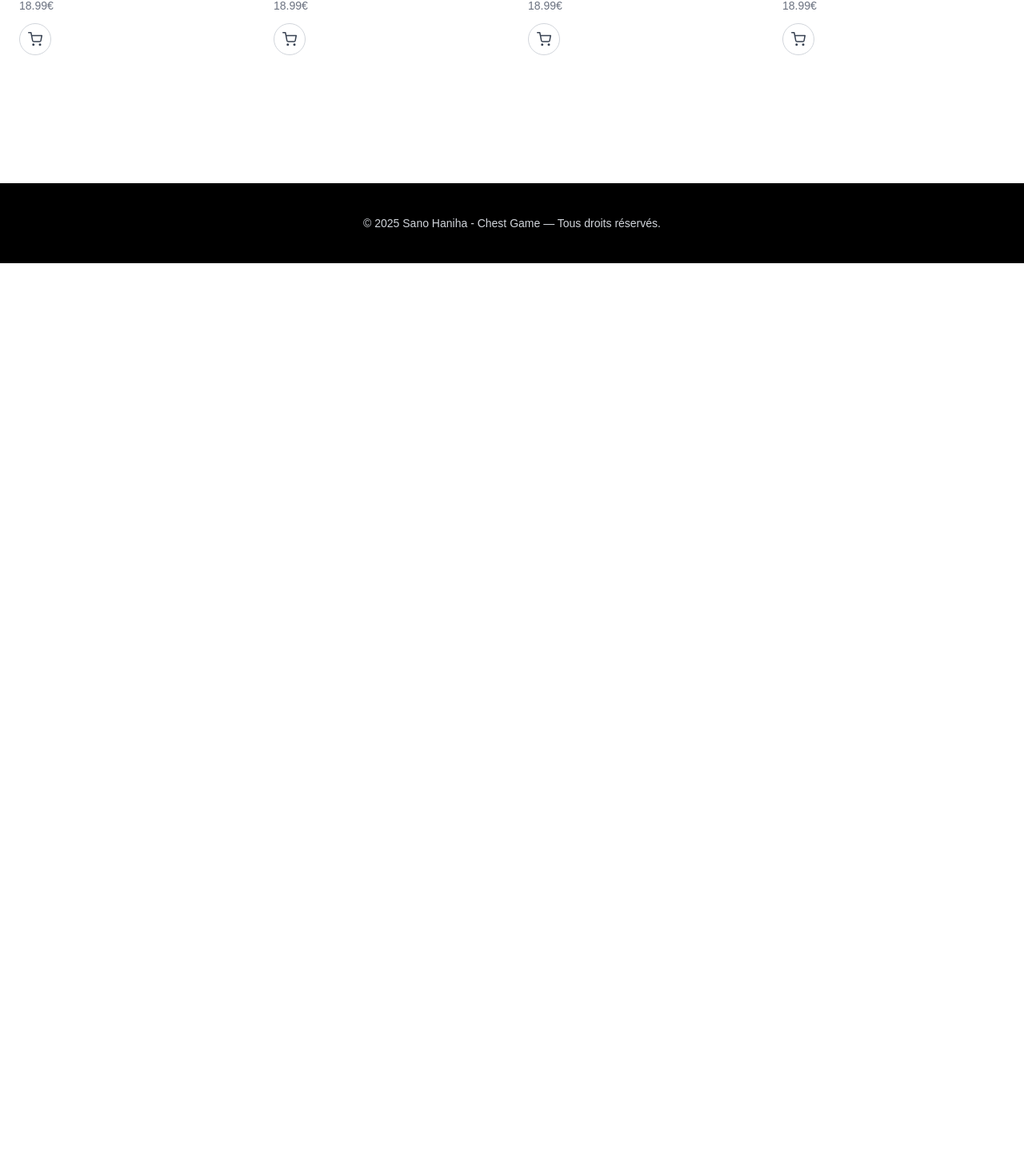
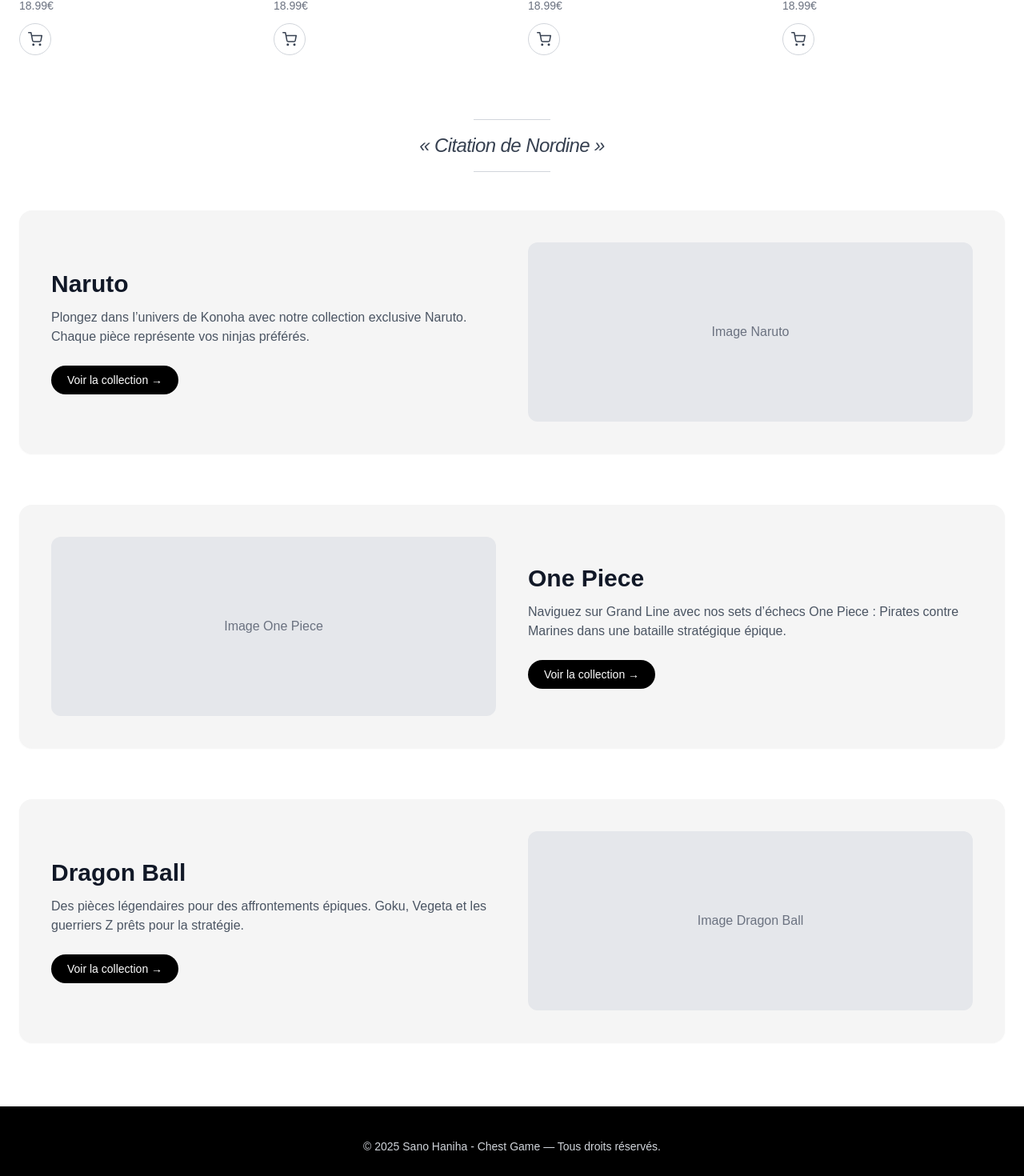
Before and after one commit to hassane-soulaimana/boutique-en-ligne, a React (Vite) app: page / in a window 1280 px wide. Shown: the part 1196-2666 px from the top of the page at 80% size. Before the commit the page ends 1525 px from the top, so only its background shows below. Built offline with nearby package versions, Linux system fonts and the light colour scheme.

Commit message:
Univers created

```diff
--- a/src/components/products/NewProducts.jsx
+++ b/src/components/products/NewProducts.jsx
@@ -3,7 +3,8 @@
 
 export default function NewProducts() {
   return (
-    <section className="w-full py-20">
+    <section className="w-full pb-8 pt-16">
+
       <div className="max-w-7xl mx-auto px-6 text-center">
 
         {/* Titre */}
@@ -15,20 +16,17 @@
         </p>
 
         {/* Grid */}
-        <div className="grid grid-cols-1 sm:grid-cols-2 md:grid-cols-4 gap-10 mt-12">
+        <div className="grid grid-cols-1 sm:grid-cols-2 md:grid-cols-4 gap-10 mt-16">
 
-          {/* Placeholder produits (4 produits fictifs pour la maquette) */}
-          {/* Les vraies images arriveront du backend */}
           {[1, 2, 3, 4].map((n) => (
             <Link
               to="/collections"
               key={n}
               className="group flex flex-col text-left cursor-pointer"
             >
+
               {/* IMAGE */}
               <div className="w-full h-48 bg-gray-200 rounded-xl shadow-sm overflow-hidden relative group-hover:shadow-md transition">
-                {/* Ici le backend insérera l'image réelle */}
-                {/* <img src={product.image} alt={product.title} ... /> */}
                 <div className="absolute inset-0 flex items-center justify-center text-gray-400 text-sm">
                   Image à venir
                 </div>
--- /dev/null
+++ b/src/components/univers/Univers.jsx
@@ -0,0 +1,103 @@
+import { Link } from "react-router-dom";
+
+export default function Univers() {
+  return (
+    <section className="w-full py-13">
+
+
+<div className="w-full my-12 flex flex-col items-center text-center">
+
+
+  <div className="h-px w-24 bg-gray-300 mb-4"></div>
+
+  <span className="italic text-2xl text-gray-700 tracking-tight">
+    « Citation de Nordine »
+  </span>
+
+  <div className="h-px w-24 bg-gray-300 mt-4"></div>
+</div>
+
+
+      {/* WRAPPER DES BLOCS */}
+      <div className="max-w-7xl mx-auto px-6 flex flex-col gap-16">
+
+        {/* ====== UNIVERS 1 — Naruto (texte → image) ====== */}
+        <div className="grid md:grid-cols-2 gap-10 items-center bg-neutral-100 rounded-2xl p-10 shadow-sm">
+
+          {/* TEXTE */}
+          <div>
+            <h3 className="text-3xl font-semibold text-gray-900">Naruto</h3>
+            <p className="text-gray-600 mt-3">
+              Plongez dans l’univers de Konoha avec notre collection exclusive Naruto.
+              Chaque pièce représente vos ninjas préférés.
+            </p>
+
+            <Link
+              to="/collections/naruto"
+              className="inline-flex items-center gap-2 mt-6 bg-black text-white px-5 py-2 rounded-full text-sm hover:bg-gray-800 transition"
+            >
+              Voir la collection →
+            </Link>
+          </div>
+
+          {/* IMAGE */}
+          <div className="w-full h-56 rounded-xl bg-gray-200 flex items-center justify-center text-gray-500">
+            {/* Backend injectera l'image Naruto */}
+            Image Naruto
+          </div>
+        </div>
+
+        {/* ====== UNIVERS 2 — One Piece (image → texte) ====== */}
+        <div className="grid md:grid-cols-2 gap-10 items-center bg-neutral-100 rounded-2xl p-10 shadow-sm">
+
+          {/* IMAGE */}
+          <div className="w-full h-56 rounded-xl bg-gray-200 flex items-center justify-center text-gray-500">
+            Image One Piece
+          </div>
+
+          {/* TEXTE */}
+          <div>
+            <h3 className="text-3xl font-semibold text-gray-900">One Piece</h3>
+            <p className="text-gray-600 mt-3">
+              Naviguez sur Grand Line avec nos sets d’échecs One Piece :
+              Pirates contre Marines dans une bataille stratégique épique.
+            </p>
+
+            <Link
+              to="/collections/onepiece"
+              className="inline-flex items-center gap-2 mt-6 bg-black text-white px-5 py-2 rounded-full text-sm hover:bg-gray-800 transition"
+            >
+              Voir la collection →
+            </Link>
+          </div>
+        </div>
+
+        {/* ====== UNIVERS 3 — Dragon Ball (texte → image) ====== */}
+        <div className="grid md:grid-cols-2 gap-10 items-center bg-neutral-100 rounded-2xl p-10 shadow-sm">
+
+          {/* TEXTE */}
+          <div>
+            <h3 className="text-3xl font-semibold text-gray-900">Dragon Ball</h3>
+            <p className="text-gray-600 mt-3">
+              Des pièces légendaires pour des affrontements épiques.
+              Goku, Vegeta et les guerriers Z prêts pour la stratégie.
+            </p>
+
+            <Link
+              to="/collections/dragonball"
+              className="inline-flex items-center gap-2 mt-6 bg-black text-white px-5 py-2 rounded-full text-sm hover:bg-gray-800 transition"
+            >
+              Voir la collection →
+            </Link>
+          </div>
+
+          {/* IMAGE */}
+          <div className="w-full h-56 rounded-xl bg-gray-200 flex items-center justify-center text-gray-500">
+            Image Dragon Ball
+          </div>
+        </div>
+
+      </div>
+    </section>
+  );
+}
--- a/src/pages/Home.jsx
+++ b/src/pages/Home.jsx
@@ -1,11 +1,13 @@
 import Hero from "../components/HeroSection/Hero";
 import NewProducts from "../components/products/NewProducts";
+import Univers from "../components/univers/Univers";
 
 export default function Home() {
   return (
     <>
       <Hero />
       <NewProducts />
+      <Univers />
     </>
   );
 }
```
